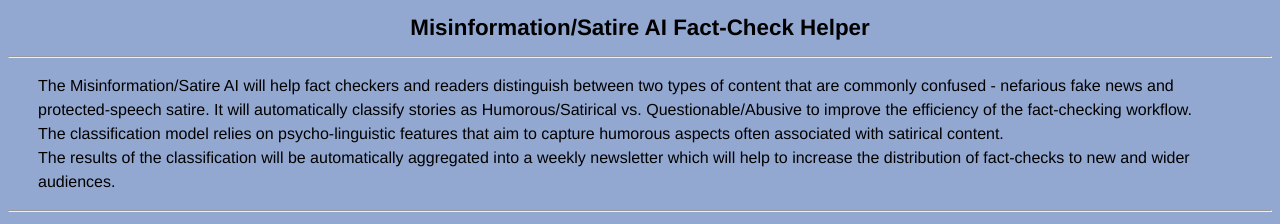
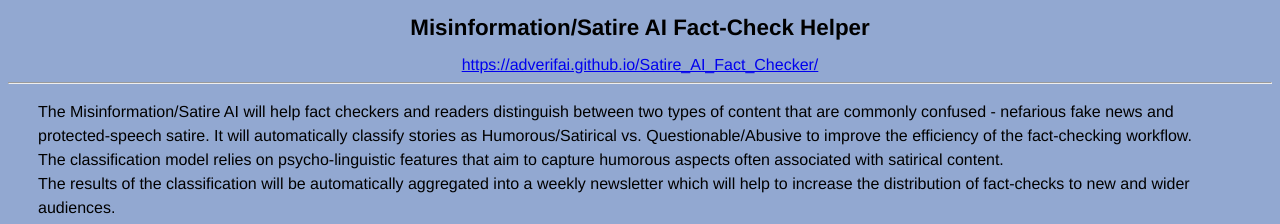
Before and after one commit to adverifai/Satire_AI_Fact_Checker, a plain HTML site: page index.html in a window 1280 px wide. Shown: the top 224 px of the page. Drawn offline with Linux system fonts and the light colour scheme.

Commit message:
Update index.html

```diff
--- a/index.html
+++ b/index.html
@@ -14,7 +14,7 @@
 
 <center style="margin-bottom:10px;">
 <h1 style="font-size:1.4em">Misinformation/Satire AI Fact-Check Helper</h1>
-
+  <a href="https://adverifai.github.io/Satire_AI_Fact_Checker/">https://adverifai.github.io/Satire_AI_Fact_Checker/</a>
 <hr>
 <p style="line-height:24px;text-align:left;margin-left:30px;margin-right:30px;">
 The Misinformation/Satire AI will help fact checkers and readers distinguish between two types of content that are commonly confused - nefarious fake news and protected-speech satire.
```
